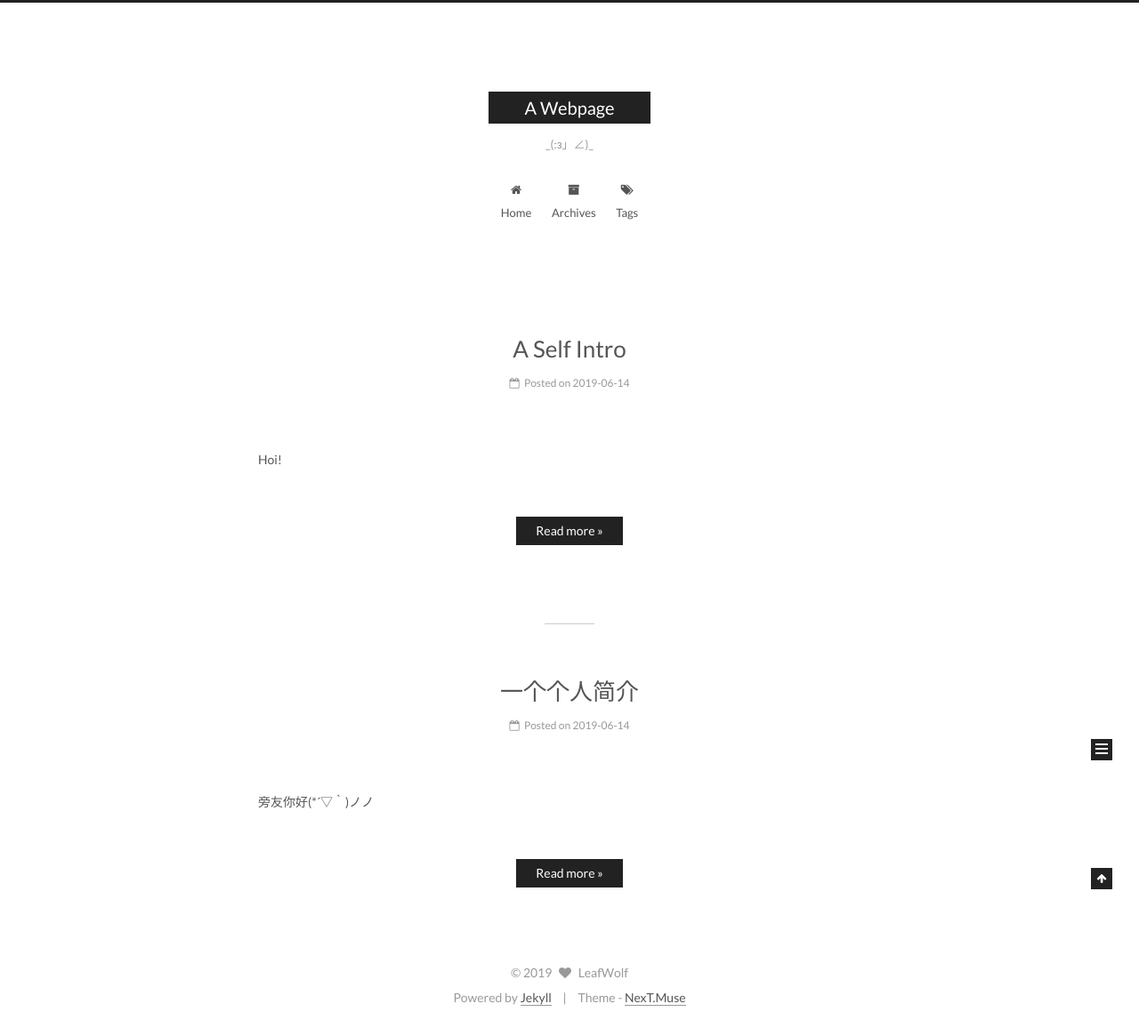
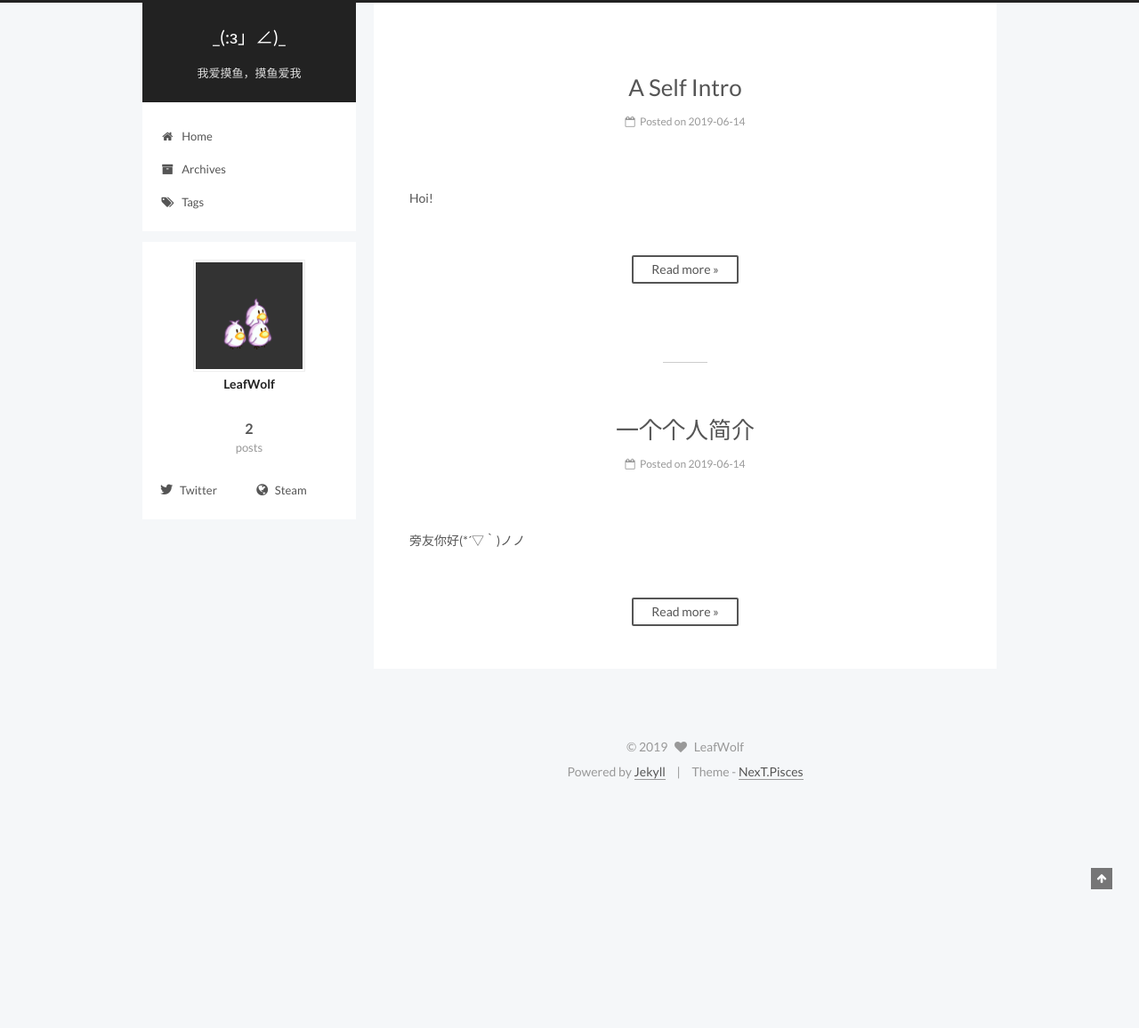
Before and after one commit to ALeafWolf/aleafwolf.github.io, a Jekyll site: the page built from index.html, in a window 1280 px wide. Shown: the whole page at 89% size. Built offline with Jekyll 4.4.1, drawn with Linux system fonts in a browser that asks for light colours; the list of posts is cut into pages by our own code; after the commit the page ends 902 px from its top, so only the background shows below that.

Commit message:
Update _config.yml

```diff
--- a/_config.yml
+++ b/_config.yml
@@ -4,8 +4,8 @@
 # ---------------------------------------------------------------
 
 # Site
-title: A Webpage
-subtitle: _(:з」∠)_
+title: _(:з」∠)_
+subtitle: 我爱摸鱼，摸鱼爱我
 description:
 author: LeafWolf
 # Support language: de, en, fr-FR, id, ja, ko, pt-BR, pt, ru, zh-Hans, zh-hk, zh-tw
@@ -151,9 +151,9 @@ menu_icons:
 # ---------------------------------------------------------------
 
 # Schemes
-scheme: Muse
+#scheme: Muse
 #scheme: Mist
-#scheme: Pisces
+scheme: Pisces
 
 
 # ---------------------------------------------------------------
```
